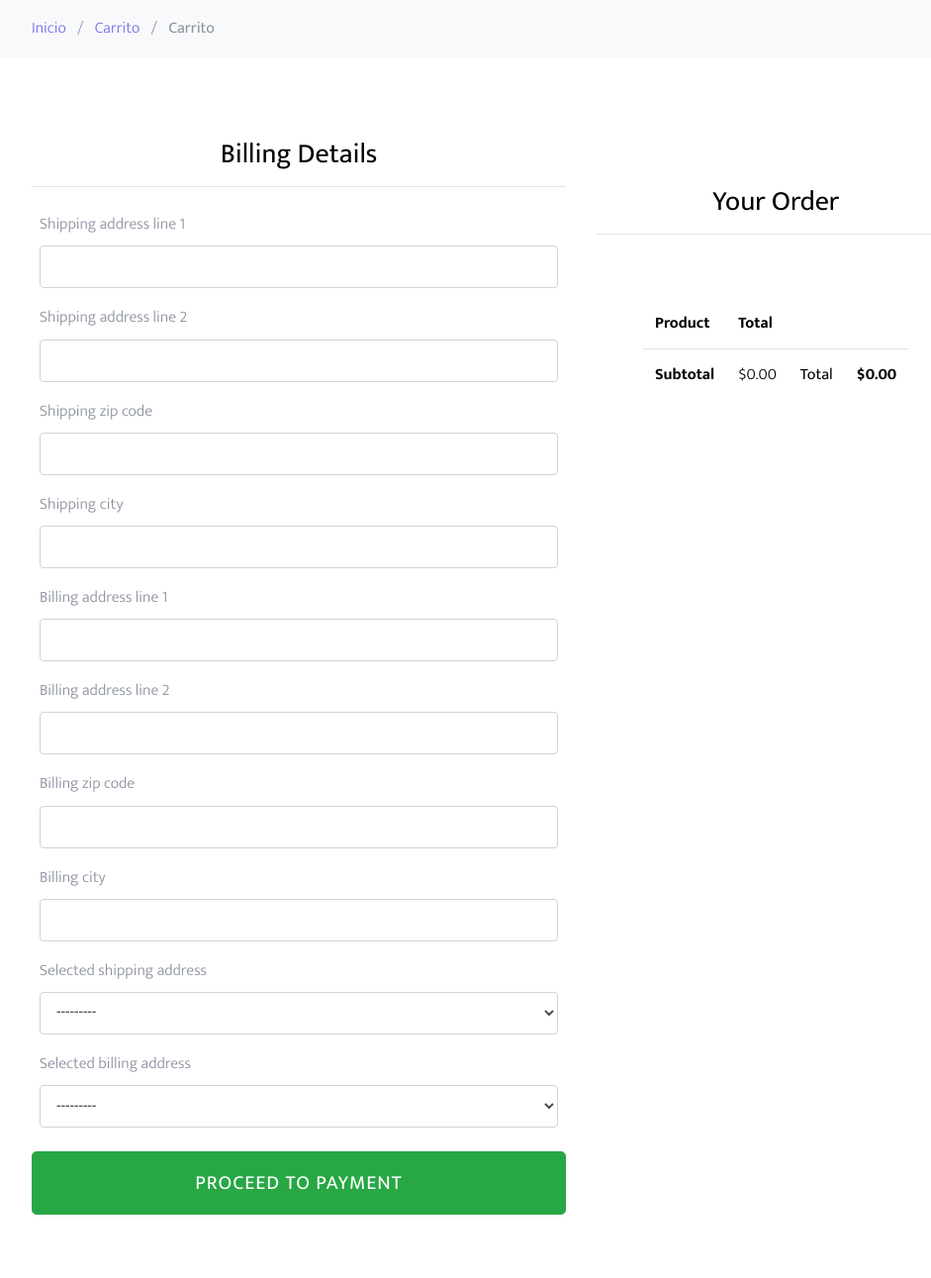
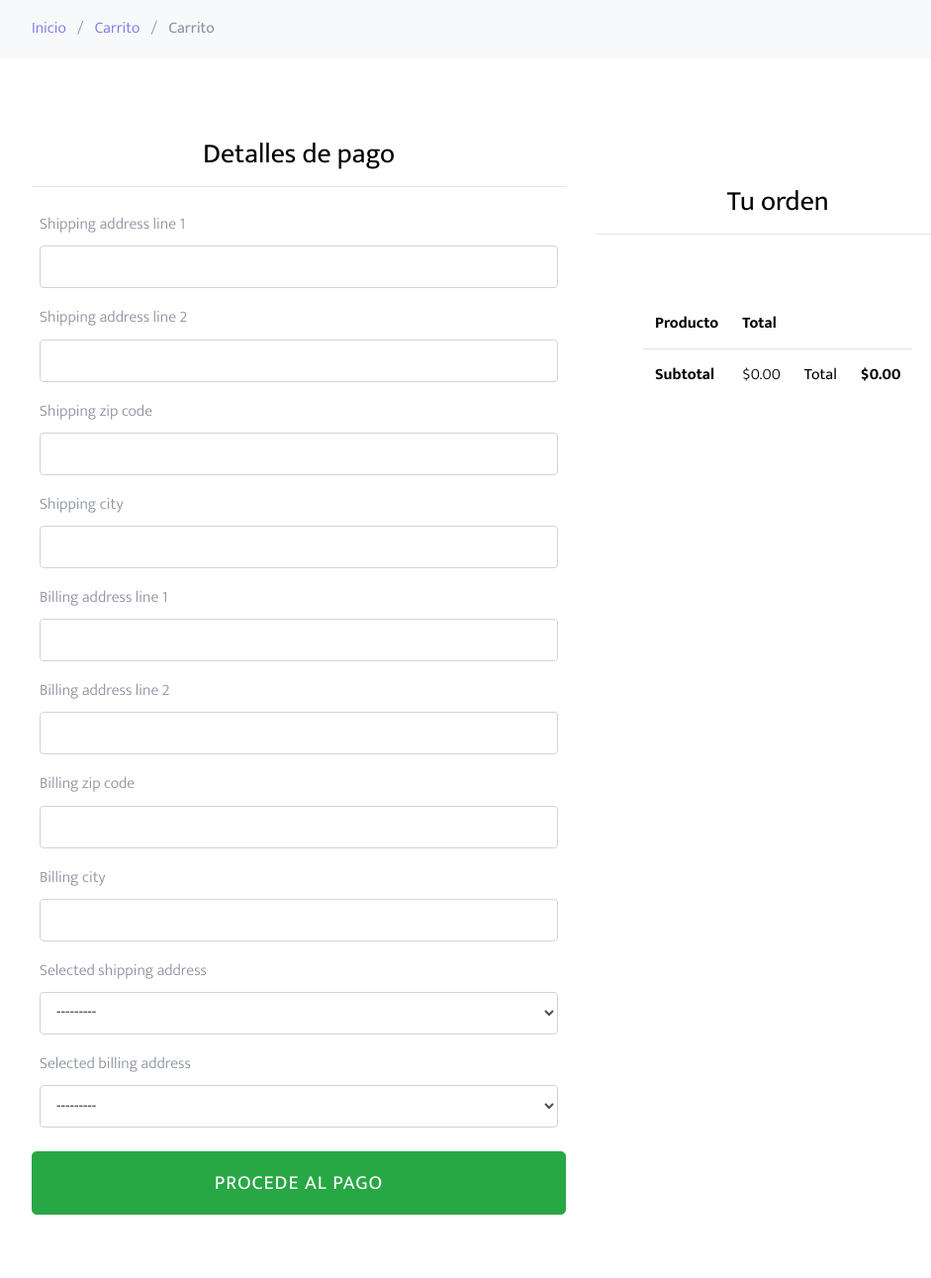
Before and after one commit to ezequieledjuarez/DjangoEcommerce, a Django app: page /cart/checkout/ in a window 1280 px wide. Shown: the part 235-1526 px from the top of the page at 99% size, without its empty margins (53-994 px from the left). Run offline with Django 4.2, Linux system fonts and the light colour scheme; the visitor is signed in with stand-in values (Sample User, id 1); data comes from the database, SQL or seed files in the repository; data that the repository does not hold is empty; some libraries are stand-ins or nearby versions.

Commit message:
Fix in templates

```diff
--- a/ecommerce/src/templates/cart/cart.html
+++ b/ecommerce/src/templates/cart/cart.html
@@ -63,7 +63,7 @@
                                     $ {{ item.get_total_item_price }}
                                 </td>
                                 <td>
-                                    <a href="{% url 'cart:remove-from-cart' item.id %}" class="btn btn-primary btn-sm">Remove</a>
+                                    <a href="{% url 'cart:remove-from-cart' item.id %}" class="btn btn-danger btn-sm">Quitar producto</a>
                                 </td>
                             </tr>
                             {% empty %}
--- a/ecommerce/src/templates/cart/checkout.html
+++ b/ecommerce/src/templates/cart/checkout.html
@@ -37,27 +37,29 @@
                 {% csrf_token %}
                 <div class="row">
                    <div class="col-md-6 mb-md-0">
-                       <h2 class="h3 mb-3 text-black text-center">Billing Details</h2>
+                       <h2 class="h3 mb-3 text-black text-center">Detalles de pago</h2>
                        <hr/>
                        <div class="p-2 p-lg-2">
                            {{ form|crispy}}
                        </div>
                        <div class="form-group">
-                           <button type="submit" class="btn btn-success btn-lg py-3 btn-block">
-                               Proceed to payment
-                           </button>
+                        <form style="display: inline" action="{% url 'cart:confirm-order' %}" method="post">
+                            <button type="submit" class="btn btn-success btn-lg py-3 btn-block">
+                                Procede al pago
+                            </button>
+                          </form>
                        </div>
                    </div>
                    <div>
                         <div class="com-md-6">
                             <div class="row mb-5"></div>
                             <div class="col-md-12">
-                                <h2 class="h3 mb-3 text-black text-center">Your Order</h2>
+                                <h2 class="h3 mb-3 text-black text-center">Tu orden</h2>
                                 <hr/>
                                 <div class="p-3 p-lg-5">
                                     <table class="table site-block-order-table mb-5">
                                         <thead>
-                                            <th>Product</th>
+                                            <th>Producto</th>
                                             <th>Total</th>
                                         </thead>
                                         <tbody>
```
Also changed, not shown: ecommerce/src/templates/order.html (+4 -5 lines), ecommerce/src/templates/profile.html (+13 -11 lines).
